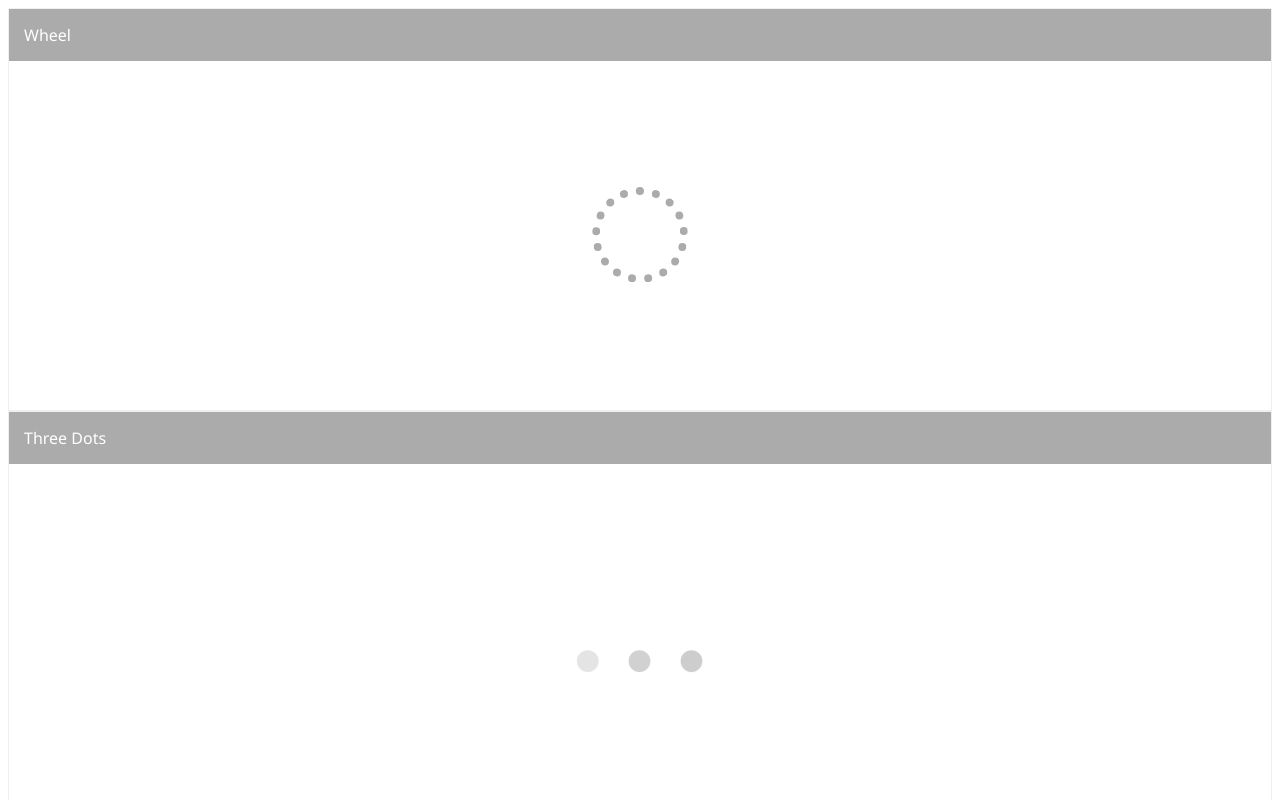
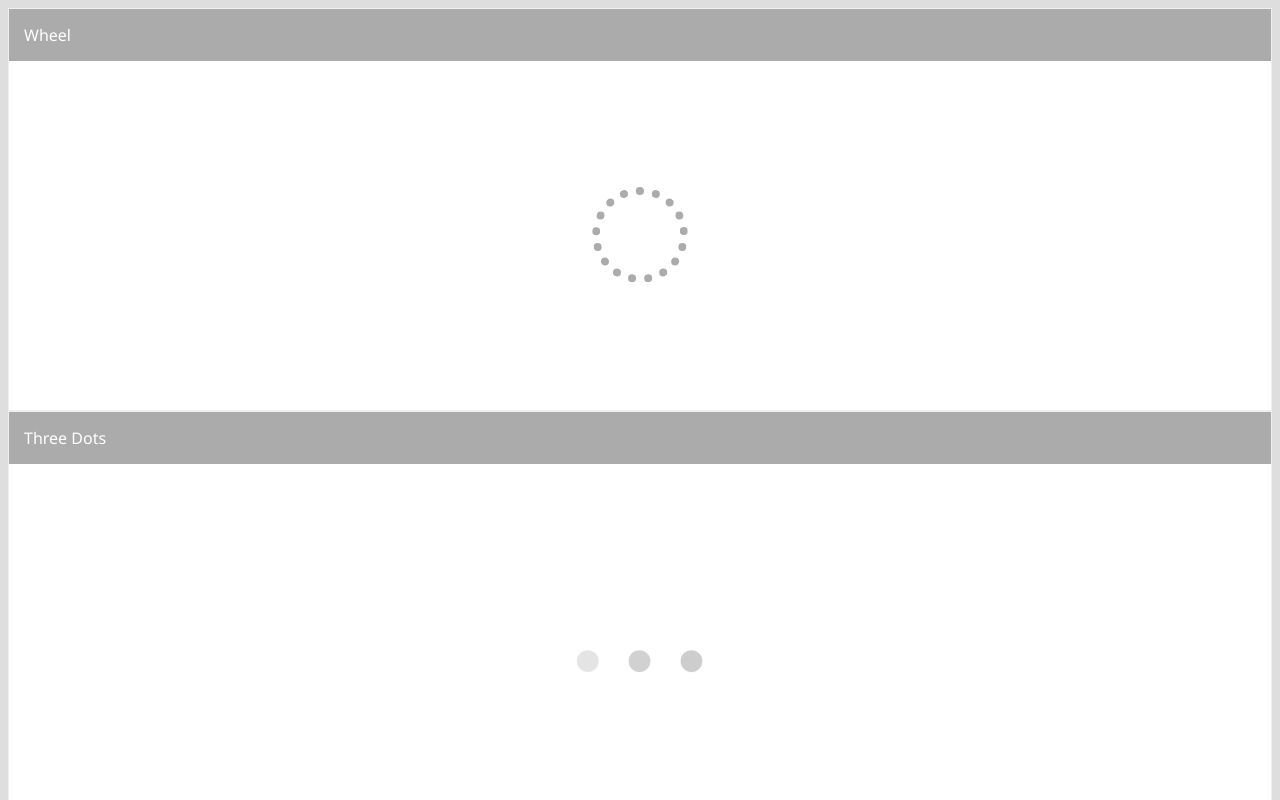
Before and after one commit to GregM/luxurious-loaders, a plain HTML site: page index.html in a window 1280 px wide. Shown: the top 800 px of the page. Drawn offline with Linux system fonts and the light colour scheme.

Commit message:
presentation tweaks

```diff
--- a/index.html
+++ b/index.html
@@ -12,11 +12,12 @@
     <link rel="stylesheet" type="text/css" href="public/stylesheets/loader-dancing-circles.css" />
     <style type="text/css">
       html {
-        body: white;
+        background: #DEDEDE;
       }
       .loader-wrapper {
         margin: 0 auto;
         border: 1px solid #EFEFEF;
+        background: white;
       }
       .loader-header {
         font-family: "Segoe UI", Frutiger, "Frutiger Linotype", "Dejavu Sans", "Helvetica Neue", Arial, sans-serif;;
```
